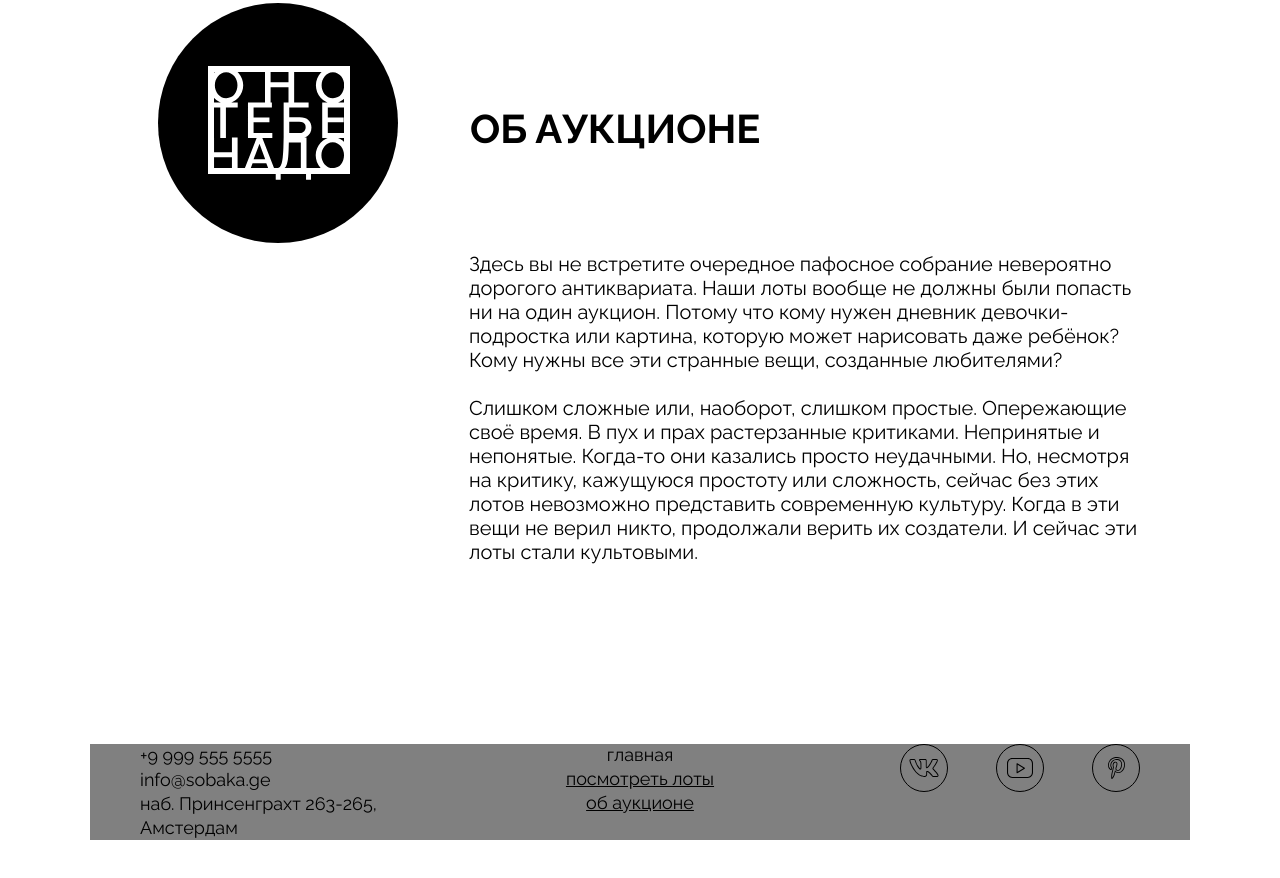
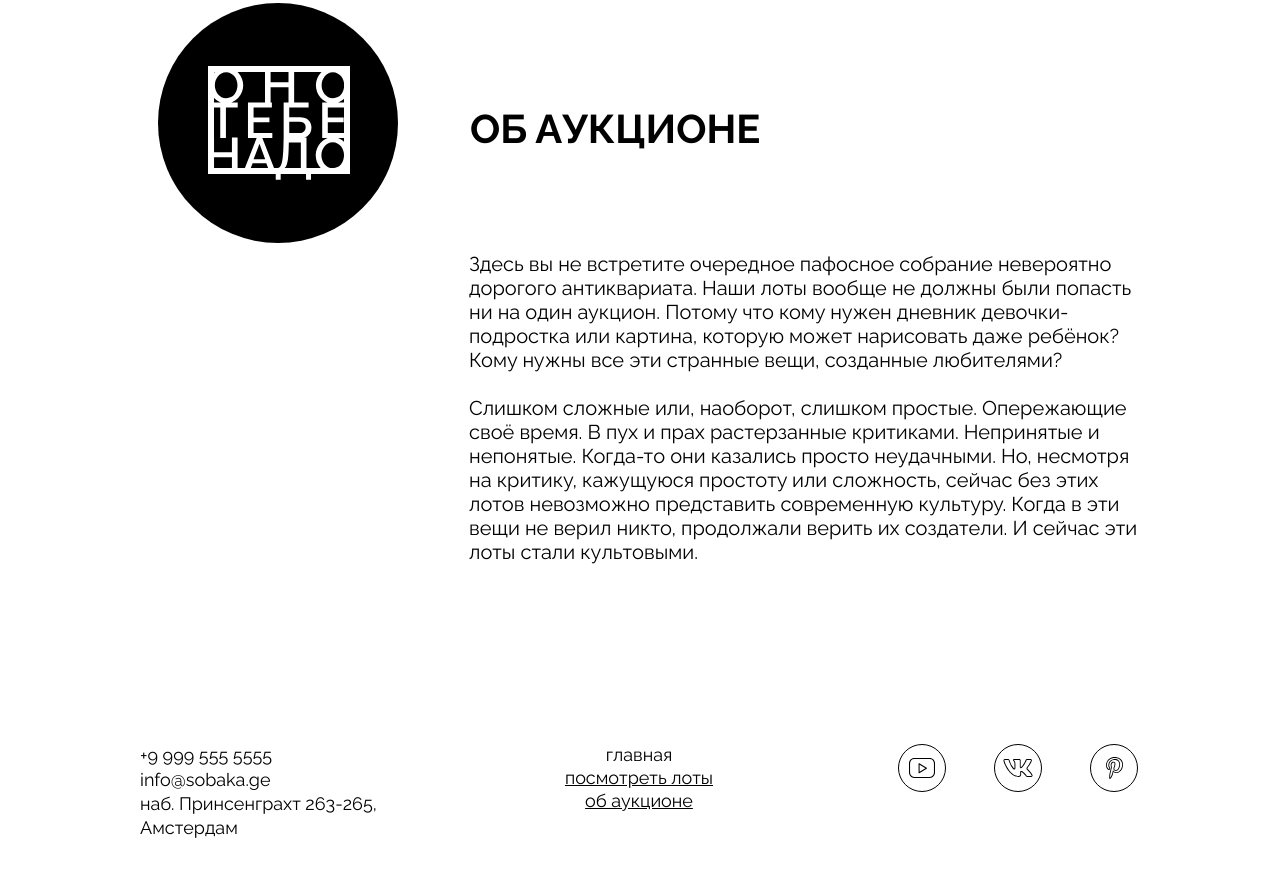
Before and after one commit to player1202/ono-tebe-nado-fd, a plain HTML site: page index.html in a window 1280 px wide. Shown: the part 2107-2985 px from the top of the page. Before the commit the page ends 2947 px from the top, so only its background shows below. Drawn offline with Linux system fonts and the light colour scheme.

Commit message:
исправленны ошибки 4

```diff
--- a/index.html
+++ b/index.html
@@ -164,10 +164,10 @@
       </div>
       <div class="social-links footer__social-list">
         <a href="#" class="footer__social-link"
-          ><img class="footer__social-icon" src="./images/vk.svg" alt="VK"
+          ><img class="footer__social-icon" src="./images/yt.svg" alt="YOUTUBE"
         /></a>
         <a href="#" class="footer__social-link"
-          ><img class="footer__social-icon" src="./images/yt.svg" alt="YOUTUBE"
+          ><img class="footer__social-icon" src="./images/vk.svg" alt="VK"
         /></a>
         <a href="#" class="footer__social-link"
           ><img
--- a/styles/styles.css
+++ b/styles/styles.css
@@ -236,10 +236,11 @@
 }
 .footer {
   display: flex;
-  background-color: grey;
   grid-template-columns: auto auto auto;
   justify-items: center;
   margin-top: 180px;
+  margin-right:2px;
+  margin-bottom:82px;
   justify-content: space-between;
 }
 .footer__social-icon {
@@ -251,7 +252,7 @@
 }
 .footer__menu-list {
   display: grid;
-  gap: 3px;
+  gap: 2px;
   list-style-type: none;
   align-items: center;
   justify-items: center;
```
